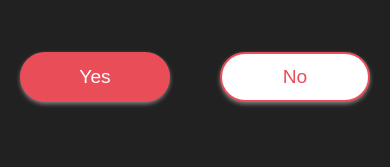
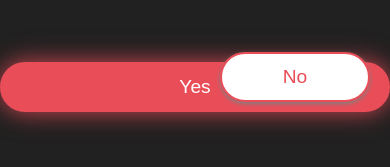
Before and after one commit to jairoxd6/hehepwedeba, a plain HTML site: page index.html in a window 390 px wide. Shown: the part 547-714 px from the top of the page. Drawn offline with nearby package versions, Linux system fonts and the light colour scheme.

Commit message:
style.css

```diff
--- a/style.css
+++ b/style.css
@@ -45,6 +45,42 @@ button {
     border: 2px solid #e94d58;
     font-size: 1.2em;
 }
+
+button.yes-btn {
+    position: absolute;
+    width: 150px;
+    height: inherit;
+    color: white;
+    font-size: 1.2em;
+    border-radius: 30px;
+    outline: none;
+    cursor: pointer;
+    box-shadow: 0 2px 4px gray;
+    border: 2px solid #e94d58;
+    font-size: 1.2em;
+    transition: box-shadow 0.3s ease-in-out, transform 0.3s ease-in-out; /* Added transition property for box-shadow and transform */
+
+    /* Pulsating glow effect */
+    animation: pulsate 2s infinite;
+}
+
+button.yes-btn:hover {
+    transform: scale(1.05); /* Scale the button slightly on hover for a subtle effect */
+    box-shadow: 0 4px 8px rgba(233, 77, 88, 0.8), 0 8px 16px rgba(233, 77, 88, 0.6); /* Adjusted box-shadow on hover */
+}
+
+@keyframes pulsate {
+    0% {
+        box-shadow: 0 0 10px rgba(233, 77, 88, 0.8), 0 0 20px rgba(233, 77, 88, 0.6);
+    }
+    50% {
+        box-shadow: 0 0 20px rgba(233, 77, 88, 0.6), 0 0 30px rgba(233, 77, 88, 0.4);
+    }
+    100% {
+        box-shadow: 0 0 10px rgba(233, 77, 88, 0.8), 0 0 20px rgba(233, 77, 88, 0.6);
+    }
+}
+
 button:nth-child(1) {
     margin-left: -200px;
     background: #e94d58;
@@ -54,3 +90,11 @@ button:nth-child(2) {
     background: white;
     color: #e94d58;
 }
+
+/* Media query for screens smaller than 600px (typical mobile phones) */
+@media only screen and (max-width: 600px) {
+    button.yes-btn {
+        width: 100%; /* Make the button full width on small screens */
+        margin: 10px 0; /* Add some margin for spacing */
+    }
+}
```
